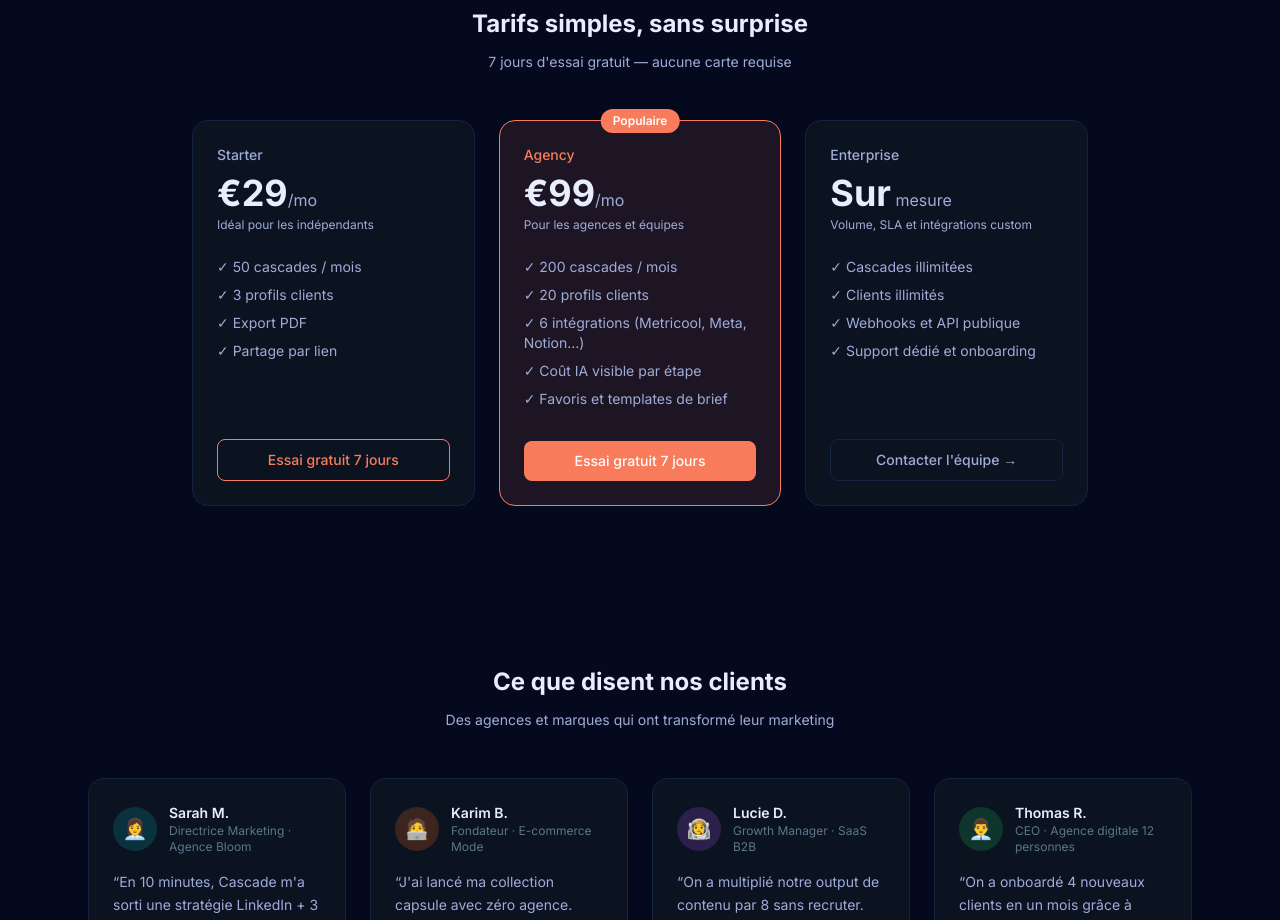
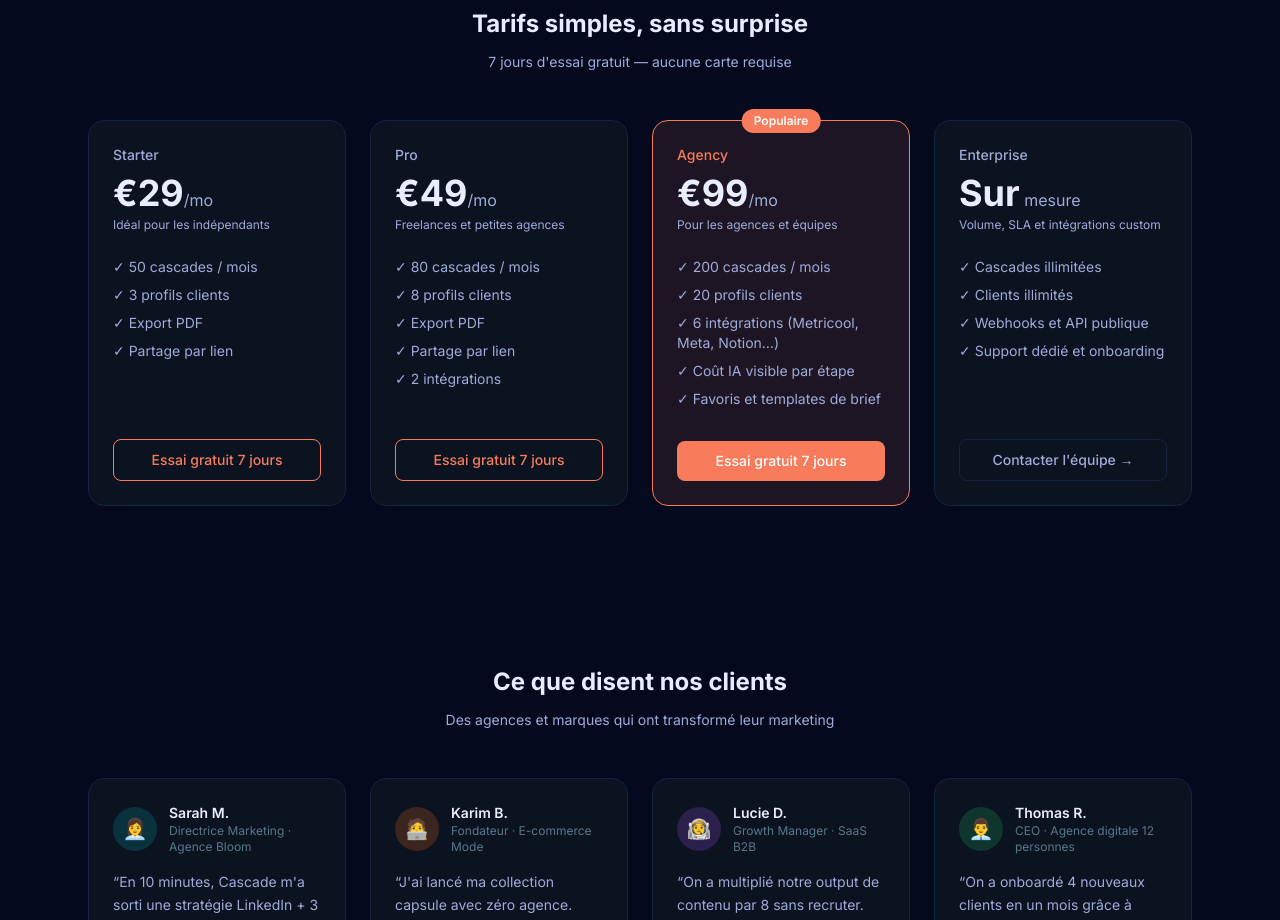
Before and after one commit to oldena/cascade-ai, a Next.js app: page / in a window 1280 px wide. Shown: the part 2200-3120 px from the top of the page. Built offline with nearby package versions, Linux system fonts and the light colour scheme; no server answers.

Commit message:
feat: add Pro plan €49/mo to pricing section (80 cascades, 8 clients)

```diff
--- a/app/page.tsx
+++ b/app/page.tsx
@@ -300,7 +300,7 @@ export default async function HomePage() {
       <section id="tarifs" className="max-w-6xl mx-auto px-6 py-20">
         <h2 className="text-2xl font-bold text-center mb-3">Tarifs simples, sans surprise</h2>
         <p className="text-cascade-text-2 text-center text-sm mb-12">7 jours d'essai gratuit — aucune carte requise</p>
-        <div className="grid sm:grid-cols-3 gap-6 max-w-4xl mx-auto">
+        <div className="grid sm:grid-cols-2 lg:grid-cols-4 gap-6 max-w-6xl mx-auto">
           <div className="bg-cascade-surface border border-cascade-border rounded-2xl p-6 flex flex-col">
             <div className="text-sm font-medium text-cascade-text-2 mb-2">Starter</div>
             <div className="text-4xl font-bold text-cascade-text mb-1">€29<span className="text-base font-normal text-cascade-text-2">/mo</span></div>
@@ -310,6 +310,21 @@ export default async function HomePage() {
               <li>✓ 3 profils clients</li>
               <li>✓ Export PDF</li>
               <li>✓ Partage par lien</li>
+            </ul>
+            <Link href="/sign-up" className="block text-center bg-cascade-surface border border-cascade-teal text-cascade-teal px-4 py-2.5 rounded-lg text-sm font-medium hover:bg-cascade-teal hover:text-white transition-colors">
+              Essai gratuit 7 jours
+            </Link>
+          </div>
+          <div className="bg-cascade-surface border border-cascade-border rounded-2xl p-6 flex flex-col">
+            <div className="text-sm font-medium text-cascade-text-2 mb-2">Pro</div>
+            <div className="text-4xl font-bold text-cascade-text mb-1">€49<span className="text-base font-normal text-cascade-text-2">/mo</span></div>
+            <p className="text-xs text-cascade-text-2 mb-6">Freelances et petites agences</p>
+            <ul className="space-y-2 text-sm text-cascade-text-2 mb-8 flex-1">
+              <li>✓ 80 cascades / mois</li>
+              <li>✓ 8 profils clients</li>
+              <li>✓ Export PDF</li>
+              <li>✓ Partage par lien</li>
+              <li>✓ 2 intégrations</li>
             </ul>
             <Link href="/sign-up" className="block text-center bg-cascade-surface border border-cascade-teal text-cascade-teal px-4 py-2.5 rounded-lg text-sm font-medium hover:bg-cascade-teal hover:text-white transition-colors">
               Essai gratuit 7 jours
```
